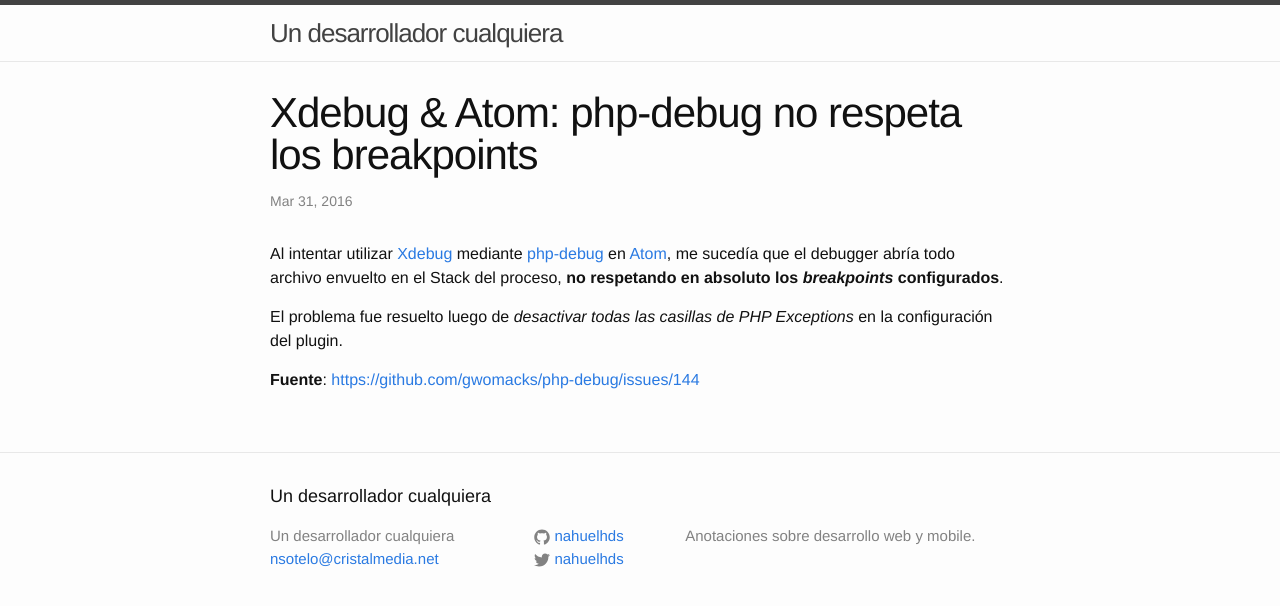
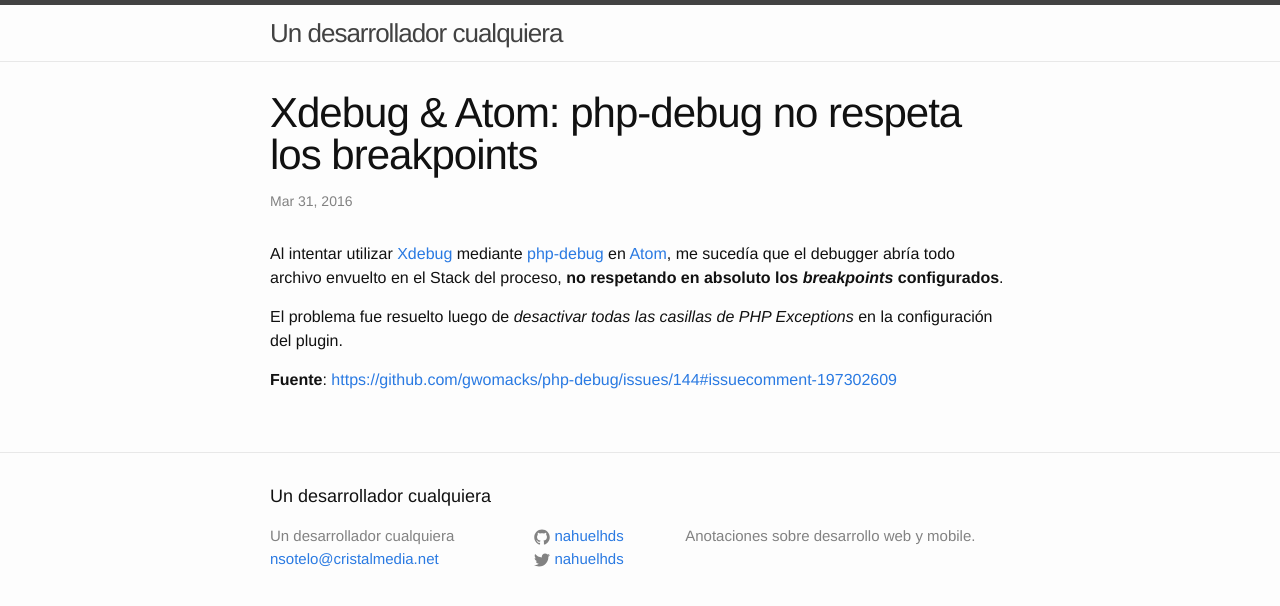
Before and after one commit to nahuelhds/nahuelhds.github.io, a Jekyll site: the page built from _posts/2016-03-31-Xdebug-Atom-php-debug-no-respeta-los-breakpoints.md, in a window 1280 px wide. Shown: the top 606 px of the page. Built offline with Jekyll 4.4.1, drawn with Linux system fonts in a browser that asks for light colours; some of the changed lines change nothing that is shown.

Commit message:
Xdebug & Atom: php-debug no respeta los breakpoints

```diff
--- a/_posts/2016-03-31-Xdebug-Atom-php-debug-no-respeta-los-breakpoints.md
+++ b/_posts/2016-03-31-Xdebug-Atom-php-debug-no-respeta-los-breakpoints.md
@@ -10,4 +10,4 @@
 
 El problema fue resuelto luego de _desactivar todas las casillas de PHP Exceptions_ en la configuración del plugin.
 
-__Fuente__: [https://github.com/gwomacks/php-debug/issues/144](https://github.com/gwomacks/php-debug/issues/144)
+__Fuente__: [https://github.com/gwomacks/php-debug/issues/144#issuecomment-197302609](https://github.com/gwomacks/php-debug/issues/144#issuecomment-197302609)
```
